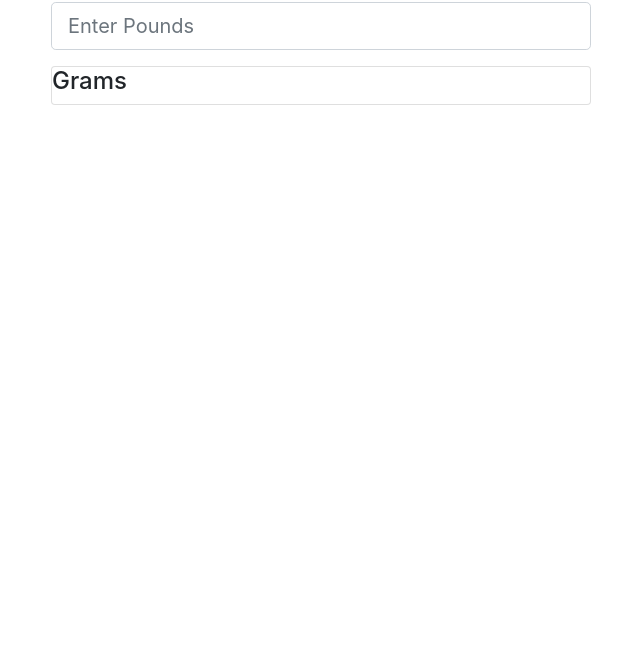
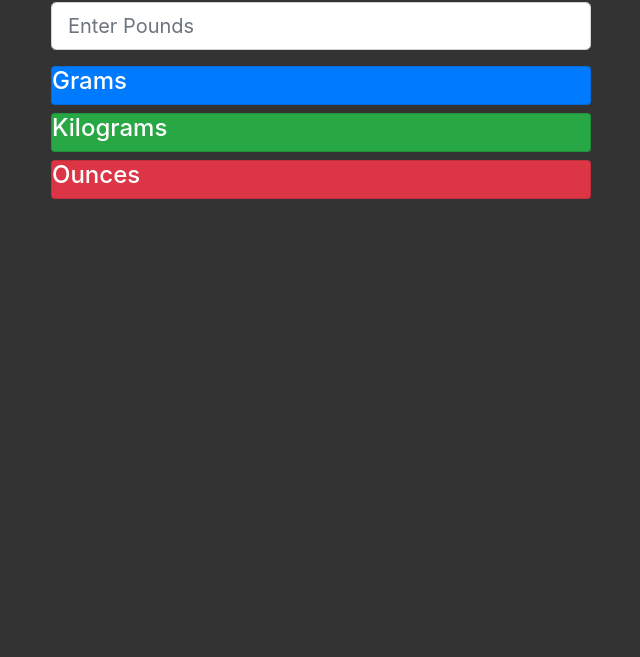
Before and after one commit to eloso85/WeightConverter, a plain HTML site: page index.html in a window 1280 px wide. Shown: the part 143-800 px from the top of the page, without its empty margins (34-674 px from the left). Drawn offline with nearby package versions, Linux system fonts and the light colour scheme.

Commit message:
adding java

```diff
--- a/assets/styles.css
+++ b/assets/styles.css
@@ -1,3 +1,5 @@
 body{
     margin-top: 70px;
+    background: #333;
+    color: #fff;
 }
--- a/index.html
+++ b/index.html
@@ -21,18 +21,34 @@
                     </div>
                 </form>
                 <div id="output">
-                   <div class="card">
+                   <div class="card bg-primary mb-2">
                        <div class="card-block">
                            <h4>Grams</h4>
-
+                           <div id="gramsOutput"></div>
                        </div>
                    </div>
+
+                   <div class="card bg-success mb-2">
+                    <div class="card-block">
+                        <h4>Kilograms</h4>
+                        <div id="kgOutput"></div>
+                    </div>
+                </div>
+
+                <div class="card bg-danger mb-2">
+                    <div class="card-block">
+                        <h4>Ounces</h4>
+                        <div id="ozOutput"></div>
+                    </div>
+                </div>
+
                 </div>
             </div>
         </div>
     </div>
 
     <!-- Optional JavaScript -->
+    <script src="./assets/index.js"></script>
     <!-- jQuery first, then Popper.js, then Bootstrap JS -->
 
   </body>
```
Also changed, not shown: assets/index.js (added).
